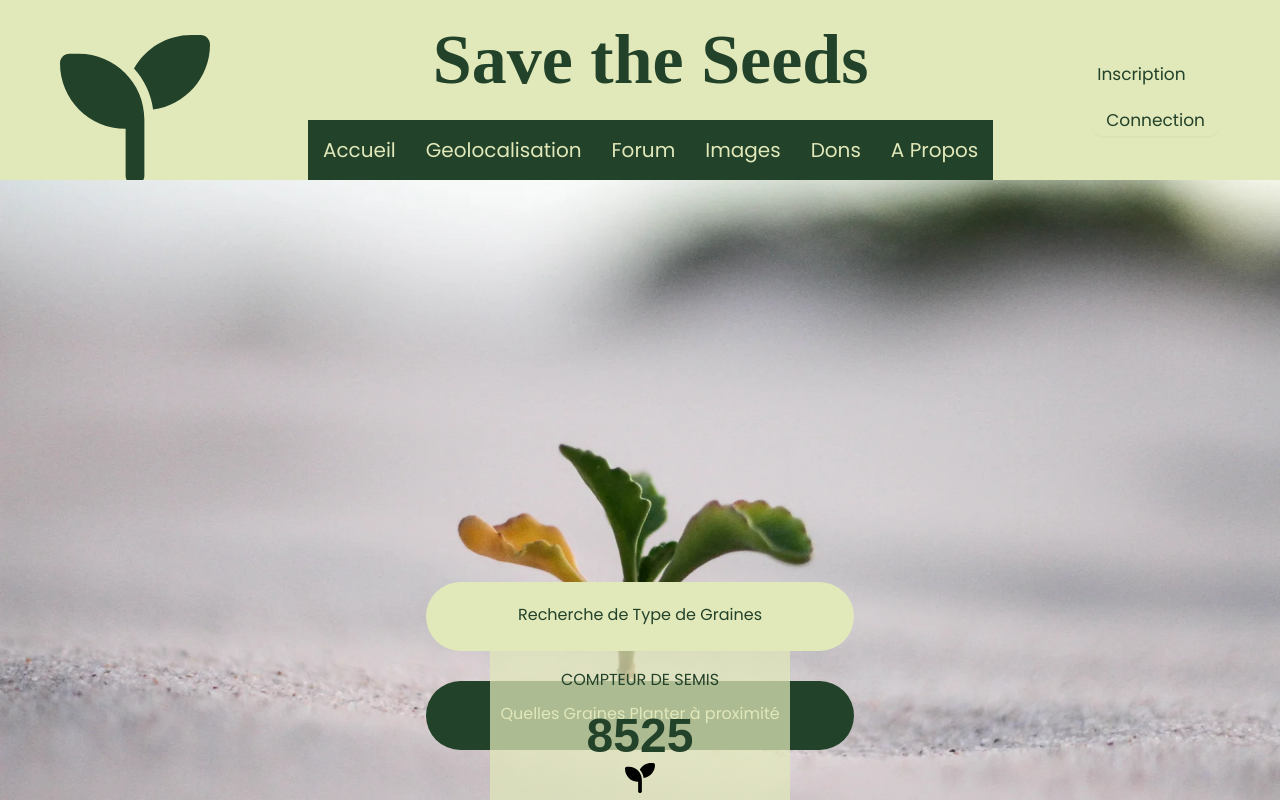
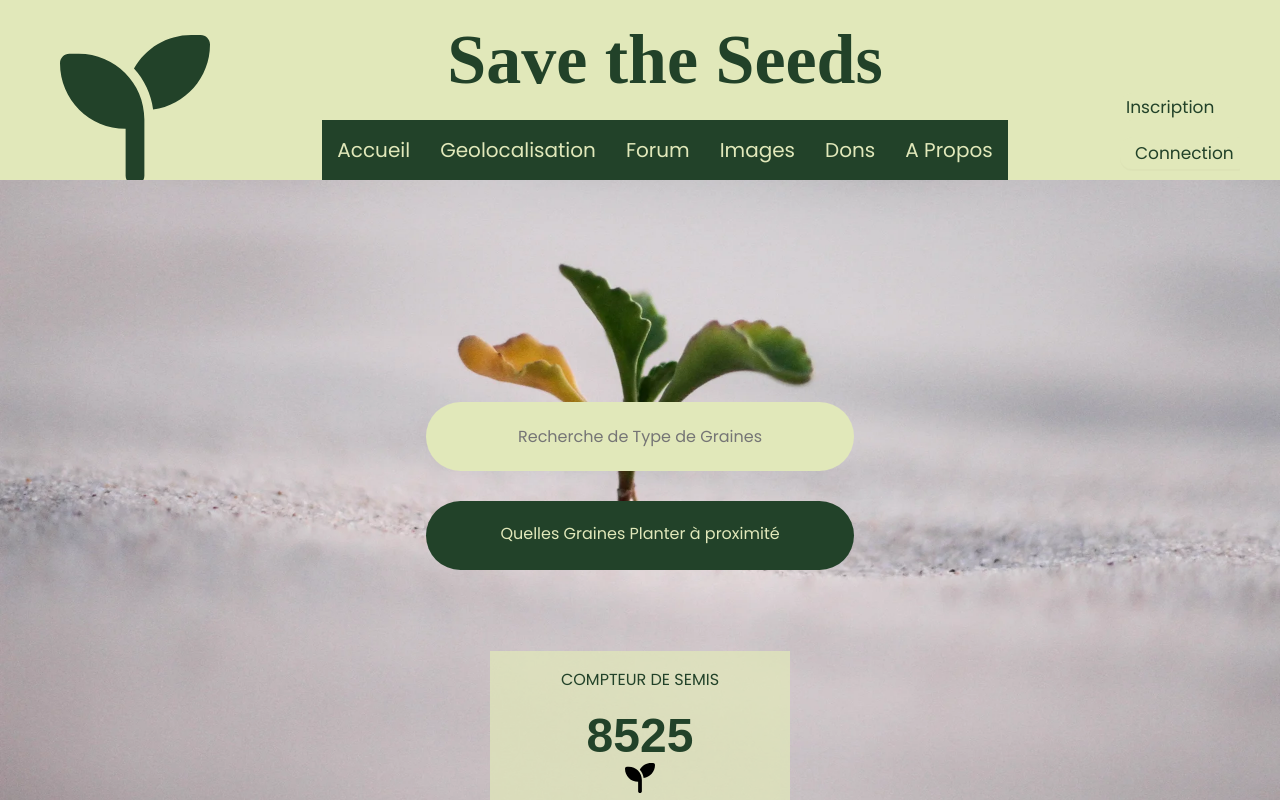
Before and after one commit to pierreolivierbruneau/savetheseeds-frontend, a Next.js app: page / in a window 1280 px wide. Shown: the top 800 px of the page. Built offline with nearby package versions, Linux system fonts and the light colour scheme.

Commit message:
added input in homepage

```diff
--- a/components/Home.js
+++ b/components/Home.js
@@ -1,7 +1,8 @@
 import styles from "../styles/Home.module.css";
 import Header from "./Header";
-
+import { useState } from "react";
 function Home() {
+  const [lookingForSeeds, setLookingForSeeds] = useState("");
   return (
     <div>
       <Header />
@@ -11,7 +12,14 @@ function Home() {
         {/* <img src="/image.webp" className={styles.image} /> */}
         <h1 className={styles.title}></h1>
         <div className={styles.buttonCountainer1}>
-          <div className={styles.button1}>Recherche de Type de Graines</div>
+          <div>
+            <input
+              className={styles.inputStyle}
+              onChange={(e) => setLookingForSeeds(e.target.value)}
+              value={lookingForSeeds}
+              placeholder="Recherche de Type de Graines"
+            />
+          </div>
           <div className={styles.button2}>
             Quelles Graines Planter à proximité
           </div>
--- a/styles/Header.module.css
+++ b/styles/Header.module.css
@@ -1,85 +1,82 @@
-.main{
+.main {
   color: #224229;
-    background-color: #E1E8BA;
-
+  background-color: #e1e8ba;
+  position: fixed;
+  top: 0px;
+  width: 100%;
 }
 
 .mainContainer {
   max-width: 1200px;
   margin: auto;
   display: flex;
-    align-items:center;
+  align-items: center;
   justify-content: space-between;
   text-align: center;
   padding: 0 20px;
   overflow: hidden;
-
 }
 
-
-.navbar{
+.navbar {
   display: flex;
   flex-direction: row;
   border-color: #224229;
-
 }
 
-.seedling{
+.seedling {
   align-self: flex-end;
   transform: translateY(5px);
-
 }
 
-.title{
-    padding:20px;
+.title {
+  padding: 20px;
   font-family: baskervville;
   font-size: 70px;
   font-weight: 600;
   display: flex;
   justify-content: center;
-
 }
 
-.buttons{
-display:flex;
-flex-direction:column;
+.buttons {
+  flex-direction: column;
   justify-content: space-between;
+  height: 26px;
+  width: 100px;
 }
 
-.inscription{
+.inscription {
   border: none;
-    color:#224229;
-   background-color: #E1E8BA;
+  color: #224229;
+  background-color: #e1e8ba;
   display: flex;
   justify-content: space-around;
   font-size: 17px;
   border-radius: 12px;
   font-family: poppins;
-
 }
 
-    .inscription:hover{
+.inscription:hover {
   box-shadow: 0 12px 16px 0 #224229, 0 17px 50px 0 #224229;
 }
 
-.connection{
-    background-color: #E1E8BA;
+.connection {
+  background-color: #e1e8ba;
   border: none;
-    color:#224229;
+  color: #224229;
   display: flex;
   font-size: 17px;
   border-radius: 12px;
   font-family: poppins;
 }
-.connection:hover{
+.connection:hover {
   box-shadow: 0 12px 13px 0 #224229, 0 17px 30px 0 #224229;
 }
 
-.accueil{
+.accueil {
   display: flex;
   justify-content: flex-start;
   background-color: #224229;
-    color: #E1E8BA;
+  color: #e1e8ba;
   border: none;
   transition-duration: 0.2s;
   font-size: 20px;
@@ -87,8 +84,8 @@ justify-content: space-between;
   font-family: poppins;
 }
 
-.accueil:hover{
-    background-color: #E1E8BA;
+.accueil:hover {
+  background-color: #e1e8ba;
   color: #224229;
   font-family: poppins;
   text-decoration: underline;
--- a/styles/Home.module.css
+++ b/styles/Home.module.css
@@ -27,10 +27,11 @@
   text-decoration: underline;
 }
 
-.button1 {
+.inputStyle {
   background-color: #e1e8ba;
   color: #224229;
   font-family: "Poppins", sans-serif;
+  font-size: 16px;
   text-align: center;
   font-weight: 400px;
   width: 428px;
@@ -46,6 +47,7 @@
   background-color: #224229;
   color: #e1e8ba;
   font-family: "Poppins", sans-serif;
+  font-size: 16px;
   text-align: center;
   font-weight: 400px;
   width: 428px;
```
Lines whose indentation alone changed are shown as unchanged.
